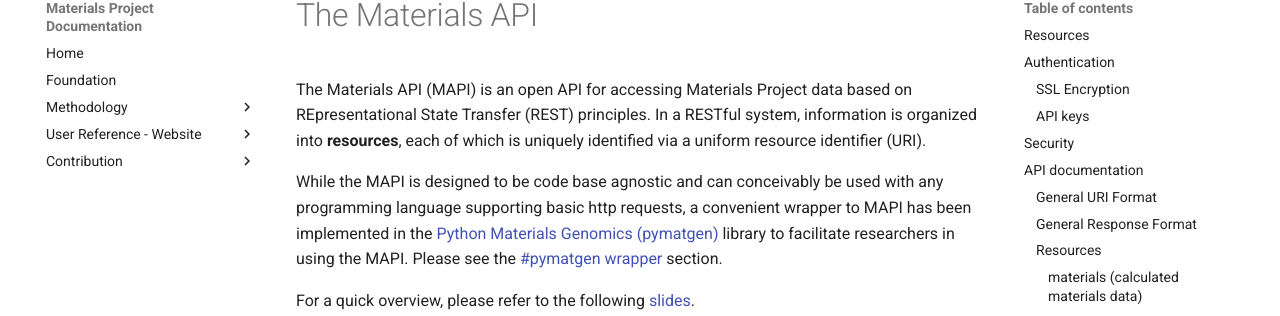
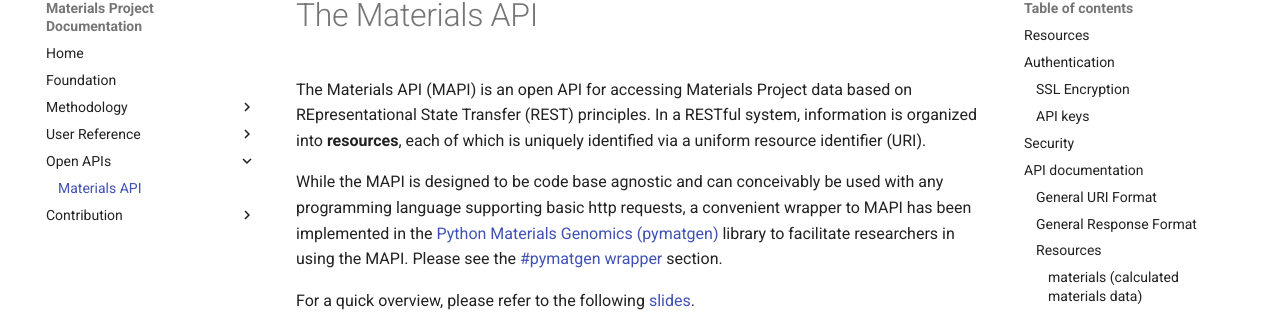
Before and after one commit to materialsproject/docs, an MkDocs documentation site: the page built from docs/open-apis/the-materials-api.md, in a window 1280 px wide. Shown: the part 103-419 px from the top of the page. Built offline with MkDocs 1.6.1 and Material for MkDocs 9.7.7, drawn with Linux system fonts in a browser that asks for light colours; comment, search, counter and statistics services are not loaded.

Commit message:
add open-api to nav

```diff
--- a/mkdocs.yml
+++ b/mkdocs.yml
@@ -18,7 +18,7 @@
         - 'Dielectricity': 'methodology/dielelectricity.md'
         - 'Equations of State': 'methodology/equations-of-state.md'
         - 'Phonons': 'methodology/phonons.md'
-    - User Reference - Website:
+    - User Reference:
         - 'Crystal Toolkit': 'user-guide/crystal-toolkit.md'
         - 'Materials Explorer': 'user-guide/materials-explorer.md'
         - 'Molecules Explorer': 'user-guide/molecules-explorer.md'
@@ -26,6 +26,8 @@
         - 'XAS Matcher': 'user-guide/xas-matcher.md'
         - 'Reaction Calculator': 'user-guide/reaction-calculator.md'
         - 'Glossary': 'user-guide/glossary-of-terms.md'
+    - Open APIs:
+        - 'Materials API': 'open-apis/the-materials-api.md'
     - Contribution:
         - 'Newsfeed': 'contrib/spec/newsfeed.md'
 
```
